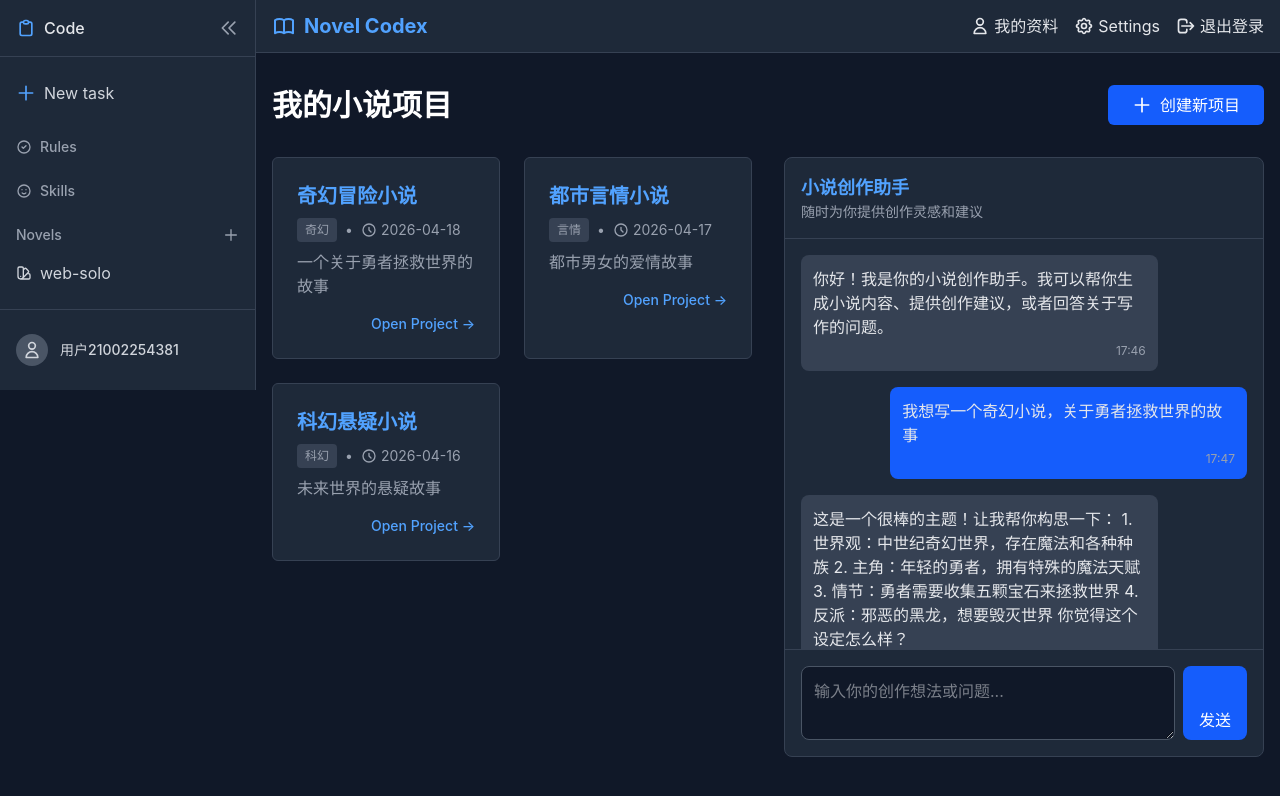
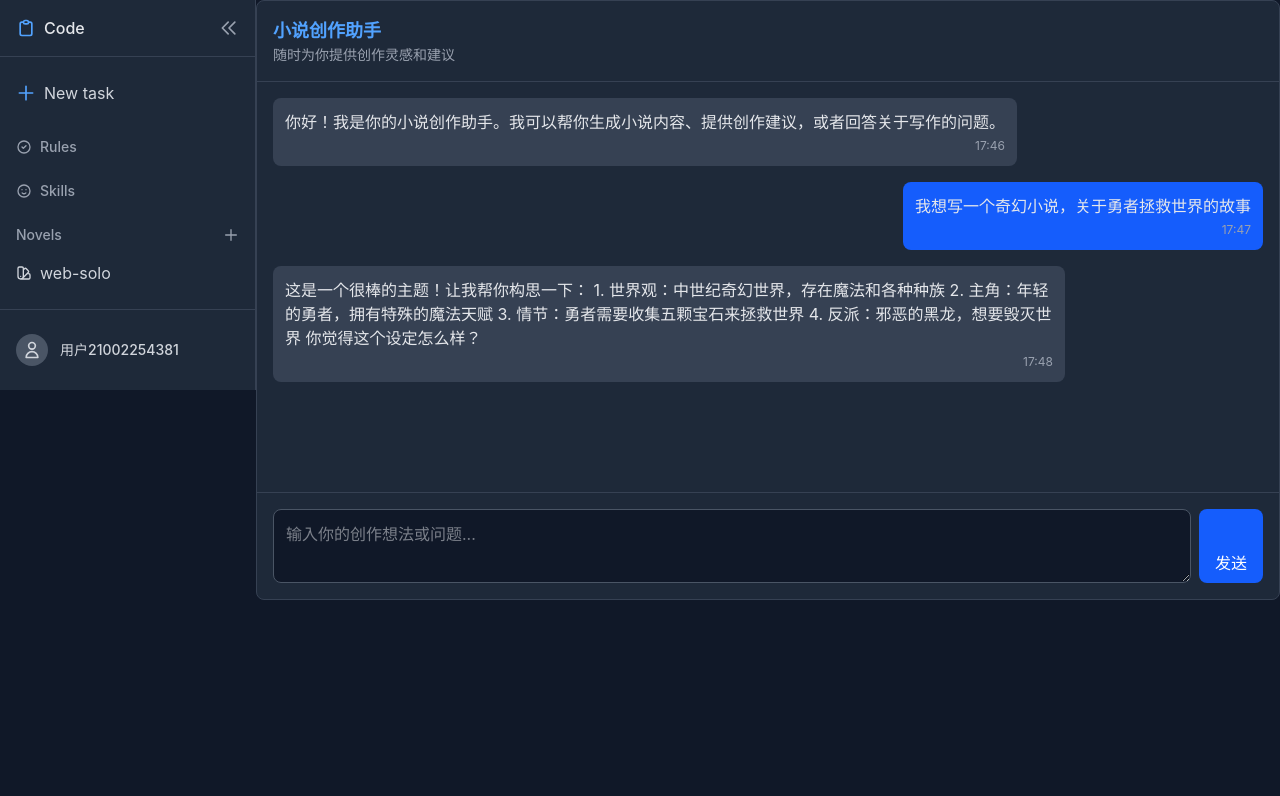
Before and after one commit to MOmo-zg/web-solo, a SvelteKit app: page / in a window 1280 px wide. Shown: the top 796 px of the page. Built offline with nearby package versions, Linux system fonts and the light colour scheme.

Commit message:
feat: 开发小说创作 Agent 界面
Co-authored-by: traeagent <traeagent@users.noreply.github.com>

```diff
--- a/src/routes/+page.svelte
+++ b/src/routes/+page.svelte
@@ -1,131 +1,13 @@
 <script lang="ts">
-	import SettingsDropdown from '$lib/components/SettingsDropdown.svelte';
 	import AgentChat from '$lib/components/AgentChat.svelte';
-	import { getTranslations } from '$lib/utils/i18n';
 	import { getTheme, applyTheme, setupThemeListener } from '$lib/utils/theme';
 
 	// 初始化主题
 	applyTheme(getTheme());
 	setupThemeListener();
-
-	// 模拟项目数据
-	const mockProjects = [
-		{
-			id: '1',
-			name: '奇幻冒险小说',
-			type: '奇幻',
-			description: '一个关于勇者拯救世界的故事',
-			created_at: '2026-04-15',
-			updated_at: '2026-04-18',
-		},
-		{
-			id: '2',
-			name: '都市言情小说',
-			type: '言情',
-			description: '都市男女的爱情故事',
-			created_at: '2026-04-10',
-			updated_at: '2026-04-17',
-		},
-		{
-			id: '3',
-			name: '科幻悬疑小说',
-			type: '科幻',
-			description: '未来世界的悬疑故事',
-			created_at: '2026-04-05',
-			updated_at: '2026-04-16',
-		},
-	];
-
-	let projects = mockProjects;
-	const t = getTranslations();
 </script>
 
-<!-- 顶部导航栏 -->
-<nav class="bg-gray-800 border-b border-gray-700">
-	<div class="container mx-auto px-4 py-3 flex justify-between items-center">
-		<div class="flex items-center space-x-2">
-			<svg xmlns="http://www.w3.org/2000/svg" class="h-6 w-6 text-blue-400" fill="none" viewBox="0 0 24 24" stroke="currentColor">
-				<path stroke-linecap="round" stroke-linejoin="round" stroke-width="2" d="M12 6.253v13m0-13C10.832 5.477 9.246 5 7.5 5S4.168 5.477 3 6.253v13C4.168 18.477 5.754 18 7.5 18s3.332.477 4.5 1.253m0-13C13.168 5.477 14.754 5 16.5 5c1.746 0 3.332.477 4.5 1.253v13C19.832 18.477 18.246 18 16.5 18c-1.746 0-3.332.477-4.5 1.253" />
-			</svg>
-			<span class="text-xl font-bold text-blue-400">Novel Codex</span>
-		</div>
-		<div class="flex items-center space-x-4">
-			<button class="flex items-center space-x-1 hover:text-blue-400 transition-colors">
-				<svg xmlns="http://www.w3.org/2000/svg" class="h-5 w-5" fill="none" viewBox="0 0 24 24" stroke="currentColor">
-					<path stroke-linecap="round" stroke-linejoin="round" stroke-width="2" d="M16 7a4 4 0 11-8 0 4 4 0 018 0zM12 14a7 7 0 00-7 7h14a7 7 0 00-7-7z" />
-				</svg>
-				<span>{t.profile}</span>
-			</button>
-			<SettingsDropdown />
-			<button class="flex items-center space-x-1 hover:text-blue-400 transition-colors">
-				<svg xmlns="http://www.w3.org/2000/svg" class="h-5 w-5" fill="none" viewBox="0 0 24 24" stroke="currentColor">
-					<path stroke-linecap="round" stroke-linejoin="round" stroke-width="2" d="M17 16l4-4m0 0l-4-4m4 4H7m6 4v1a3 3 0 01-3 3H6a3 3 0 01-3-3V7a3 3 0 013-3h4a3 3 0 013 3v1" />
-				</svg>
-				<span>{t.logout}</span>
-			</button>
-		</div>
-	</div>
-</nav>
-
-<!-- 主要内容 -->
-<div class="container mx-auto px-4 py-8">
-	<!-- 页面标题和创建按钮 -->
-	<div class="flex justify-between items-center mb-8">
-		<h1 class="text-3xl font-bold text-white">{t.myProjects}</h1>
-		<a href="/create" class="bg-blue-600 text-white px-6 py-2 rounded-md font-medium hover:bg-blue-700 transition-colors flex items-center space-x-2">
-			<svg xmlns="http://www.w3.org/2000/svg" class="h-5 w-5" fill="none" viewBox="0 0 24 24" stroke="currentColor">
-				<path stroke-linecap="round" stroke-linejoin="round" stroke-width="2" d="M12 4v16m8-8H4" />
-			</svg>
-			<span>{t.newProject}</span>
-		</a>
-	</div>
-
-	<!-- 主内容区域 -->
-	<div class="flex flex-col lg:flex-row gap-8">
-		<!-- 项目列表 -->
-		<div class="lg:w-1/2">
-			<div class="grid grid-cols-1 md:grid-cols-2 gap-6">
-				{#each projects as project}
-					<a href={`/project/${project.id}`} class="bg-gray-800 border border-gray-700 rounded-md hover:border-blue-500 transition-colors p-6 block">
-						<h3 class="text-xl font-bold text-blue-400 mb-2">{project.name}</h3>
-						<div class="flex items-center text-sm text-gray-400 mb-2">
-							<span class="bg-gray-700 px-2 py-1 rounded text-xs font-medium">{project.type}</span>
-							<span class="mx-2">•</span>
-							<div class="flex items-center">
-								<svg xmlns="http://www.w3.org/2000/svg" class="h-4 w-4 mr-1" fill="none" viewBox="0 0 24 24" stroke="currentColor">
-									<path stroke-linecap="round" stroke-linejoin="round" stroke-width="2" d="M12 8v4l3 3m6-3a9 9 0 11-18 0 9 9 0 0118 0z" />
-								</svg>
-								<span>{project.updated_at}</span>
-							</div>
-						</div>
-						<p class="text-gray-400 mb-4">{project.description}</p>
-						<div class="flex justify-end">
-							<span class="text-blue-400 hover:text-blue-300 transition-colors text-sm font-medium">
-								Open Project →
-							</span>
-						</div>
-					</a>
-				{/each}
-			</div>
-
-			<!-- 空状态 -->
-			{#if projects.length === 0}
-				<div class="text-center py-16">
-					<svg xmlns="http://www.w3.org/2000/svg" class="h-16 w-16 text-gray-600 mx-auto mb-4" fill="none" viewBox="0 0 24 24" stroke="currentColor">
-						<path stroke-linecap="round" stroke-linejoin="round" stroke-width="2" d="M12 6.253v13m0-13C10.832 5.477 9.246 5 7.5 5S4.168 5.477 3 6.253v13C4.168 18.477 5.754 18 7.5 18s3.332.477 4.5 1.253m0-13C13.168 5.477 14.754 5 16.5 5c1.746 0 3.332.477 4.5 1.253v13C19.832 18.477 18.246 18 16.5 18c-1.746 0-3.332.477-4.5 1.253" />
-					</svg>
-					<h3 class="text-xl font-semibold text-gray-400 mb-2">No Projects Yet</h3>
-					<p class="text-gray-500 mb-6">Click "New Project" to start your creative journey</p>
-					<a href="/create" class="bg-blue-600 text-white px-6 py-2 rounded-md font-medium hover:bg-blue-700 transition-colors">
-						New Project
-					</a>
-				</div>
-			{/if}
-		</div>
-
-		<!-- Agent聊天对话 -->
-		<div class="lg:w-1/2">
-			<AgentChat />
-		</div>
-	</div>
+<!-- Agent聊天对话 -->
+<div class="h-screen w-full">
+	<AgentChat />
 </div>
```
